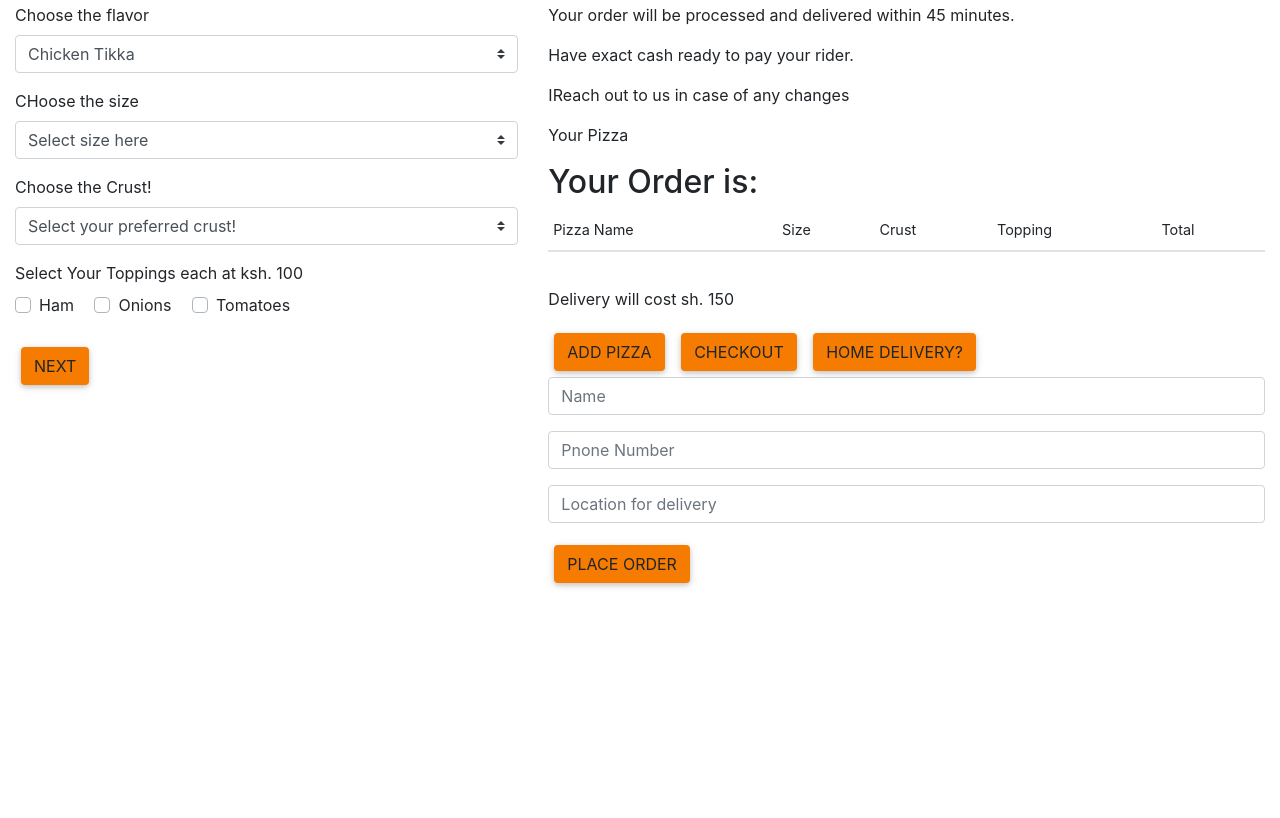
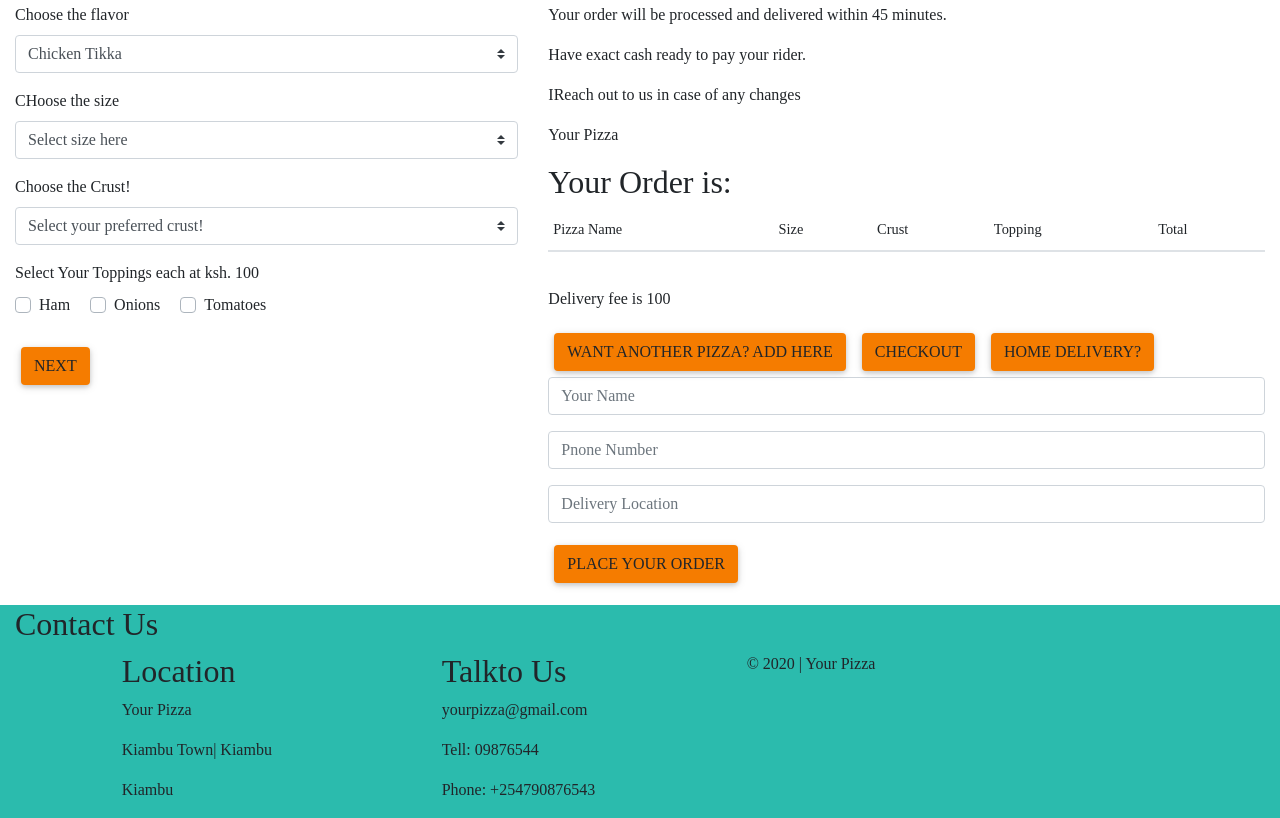
Before and after one commit to KImondorose/Pizza-Place, a plain HTML site: page index.html in a window 1280 px wide. Shown: the part 2140-2958 px from the top of the page. Before the commit the page ends 2745 px from the top, so only its background shows below. Drawn offline with nearby package versions, Linux system fonts and the light colour scheme; files that its build step writes are made by us from their sources; a web font is replaced by a local one.

Commit message:
add contact and copyright

```diff
--- a/css/style.css
+++ b/css/style.css
@@ -0,0 +1,21 @@
+@import url("https://fonts.googleapis.com/css2?family=Fredericka+the+Great&display=swap");
+@import url("https://fonts.googleapis.com/css2?family=Maiden+Orange&display=swap");
+body {
+    font-family: 'Maiden Orange';
+}
+
+@media screen and (max-width:1024px) {
+    * {
+        font-size: calc(1vw + 1vh + .5vmin);
+    }
+}
+
+@media screen and (max-width:450px) {
+    .form-cont input {
+        width: 100%;
+        margin-top: 10px;
+    }
+    body{
+        overflow-x: hidden;
+    }
+}
--- a/index.html
+++ b/index.html
@@ -22,10 +22,10 @@
                 <div class="collapse navbar-collapse align-items-center" id="collapsibleNavbar">
                   <ul class="navbar-nav">
                     <li class="nav-item">
-                      <a class="nav-link" href="#variety">What we Serve</a>
+                      <a class="nav-link" href="#flavors">What we Serve</a>
                     </li>
                     <li class="nav-item">
-                      <a class="nav-link" href="#contact">Talk to Us</a>
+                      <a class="nav-link" href="#contacts">Talk to Us</a>
                     </li>
                   </ul>
                 </div>
@@ -212,20 +212,20 @@
                 </table>
                 <p id="pizzatotal"></p>
                 <p id="totalbill"></p>
-                <p id="addedprice">Delivery will cost sh. 150</p>
+                <p id="addedprice">Delivery fee is 100</p>
                 <p id="finallmessage"></p>
               </div>
-              <button class="btn btn-orange addPizza">Add Pizza</button>
+              <button class="btn btn-orange addPizza">Want another pizza? Add here</button>
               <button class="btn btn-orange" id="checkout">Checkout</button>
               <button class="btn btn-orange deliver">Home delivery?</button>
             </div>
             <div class="delivery">
                 <form action="">
                   <div class="form-group">
-                    <input type="text" id="name" class="form-control mb-3" placeholder="Name">
+                    <input type="text" id="yourname" class="form-control mb-3" placeholder="Your Name">
                     <input type="number" id="phone" class="form-control mb-3" placeholder="Pnone Number">
-                    <input type="text" id="location" class="form-control mb-3" placeholder="Location for delivery">
-                    <button class="btn btn-orange" id="final-order">Place Order</button>
+                    <input type="text" id="location" class="form-control mb-3" placeholder="Delivery Location">
+                    <button class="btn btn-orange" id="finalorder">Place Your Order</button>
                   </div>
                 </form>
             </div>
@@ -234,5 +234,31 @@
     </div>
   </div>
 
+  <div class="container-fluid bg-default" id="contact">
+    <div class="controls-top ">
+        <h2>Contact Us</h2>
+      </div>
+    <div class="row" id="contactdetails">
+      <div class="col-md-1">
+
+      </div>
+      <div class="col-md-3 text-justify">
+        <h2>Location</h2>
+        <p>Your Pizza</p>
+        <p>Kiambu Town| Kiambu</p>
+        <p> Kiambu </p>
+      </div>
+      <div class="col-md-3">
+        <h2>Talkto Us</h2>
+         <p>yourpizza@gmail.com</p>
+         <p>Tell: 09876544</p>
+         <p>Phone: +254790876543</p>
+      </div>
+      <div class="row">
+        <div class="container text-center footer">
+          <p>&copy; 2020 | Your Pizza</p>
+        </div>
+      </div>
+    </div>
 </body>
 </html>
```
